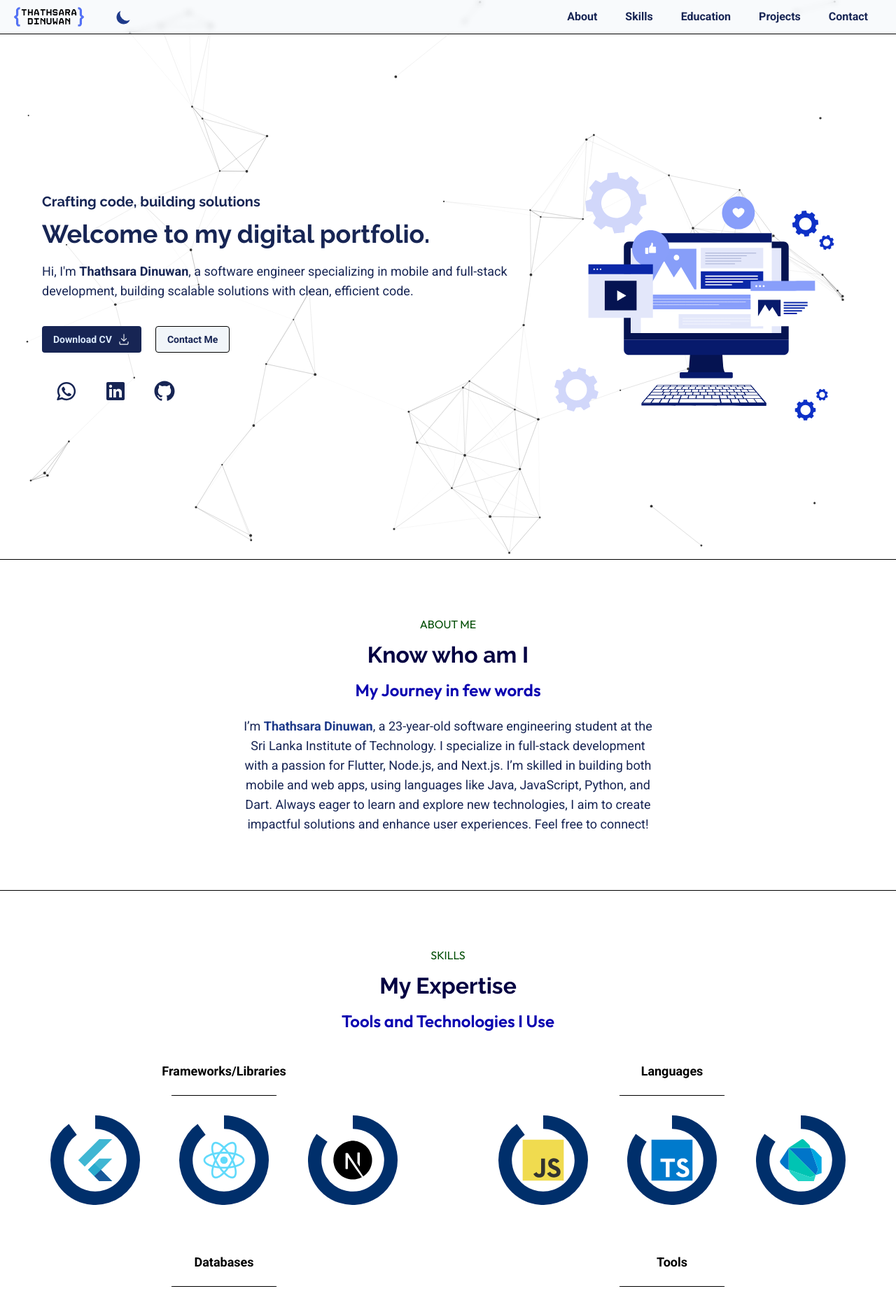
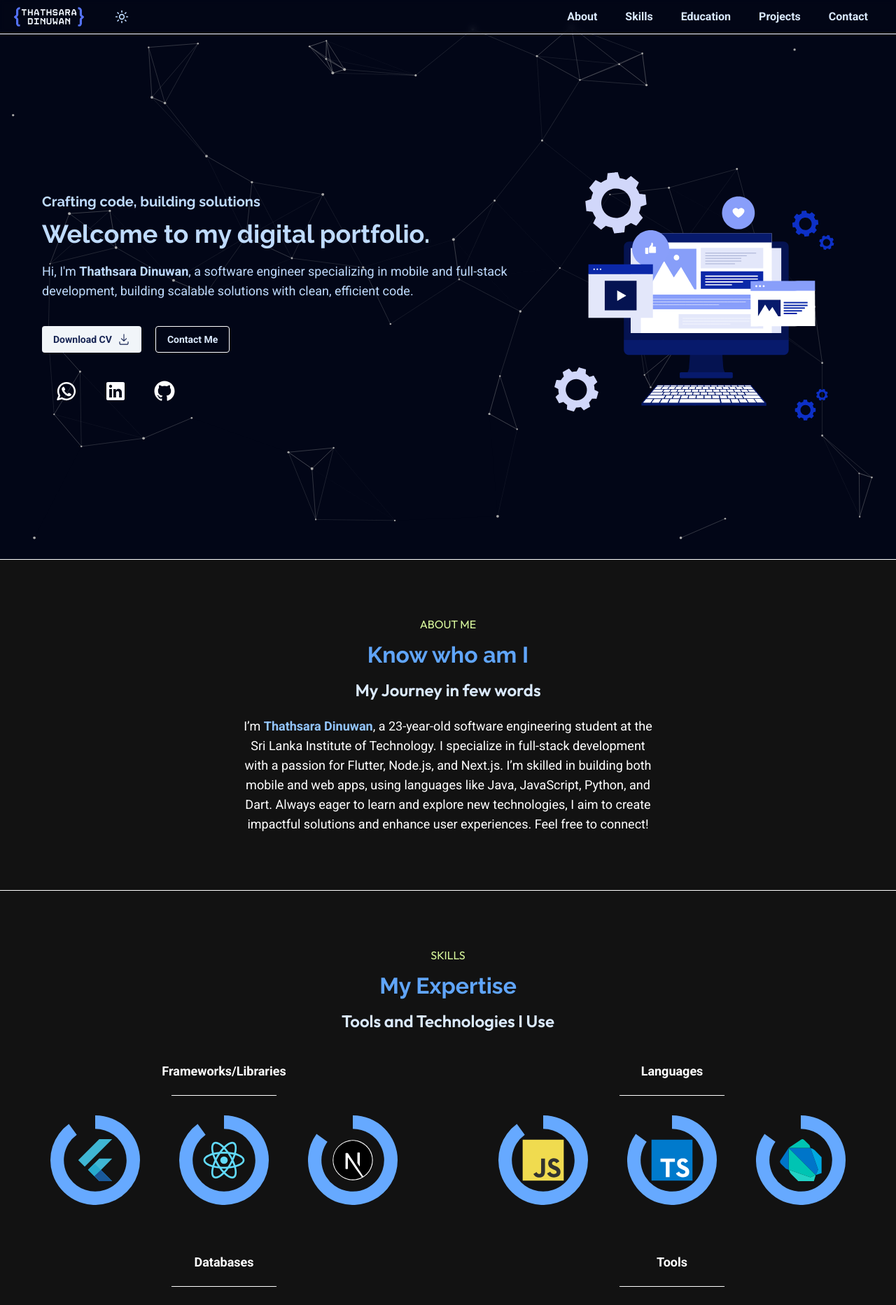
Before and after one commit to thathsaraDinu/portfolio-nextjs, a Next.js app: page / in a window 1280 px wide. Shown: the top 1865 px of the page at 70% size. Built offline with nearby package versions, Linux system fonts and the light colour scheme.

Commit message:
update theme provider

```diff
--- a/package.json
+++ b/package.json
@@ -17,6 +17,7 @@
     "lottie-react": "^2.4.0",
     "lucide-react": "^0.469.0",
     "next": "15.0.4",
+    "next-themes": "^0.4.4",
     "react": "19.0.0",
     "react-chartjs-2": "^5.2.0",
     "react-dom": "19.0.0",
--- a/src/app/globals.css
+++ b/src/app/globals.css
@@ -35,3 +35,7 @@ html {
   height: 100%;
   z-index: -1;
 }
+
+section {
+  @apply bg-transparent;
+}
--- a/src/app/layout.tsx
+++ b/src/app/layout.tsx
@@ -1,7 +1,6 @@
-import { ThemeProvider } from "@/context/theme-context";
+import { ThemeProvider } from "next-themes";
 import "./globals.css";
 import { Roboto } from "next/font/google";
-import { Suspense } from "react";
 
 const roboto = Roboto({
   subsets: ["latin"],
@@ -14,25 +13,21 @@ export default function RootLayout({
   children: React.ReactNode;
 }>) {
   return (
-    <html lang="en">
+    <html lang="en" suppressHydrationWarning>
       <head>
         <title>Thathsara Dinuwan Portfolio</title>
         <link rel="icon" href="/icons/logo-icon.webp" type="image/webp" />
       </head>
       <body className={roboto.className}>
-        <Suspense fallback={<Loader />}>
-          <ThemeProvider>{children}</ThemeProvider>
-        </Suspense>
+        <ThemeProvider
+          attribute="class"
+          defaultTheme="dark"
+          enableSystem
+          disableTransitionOnChange
+        >
+          <main> {children}</main>
+        </ThemeProvider>
       </body>
     </html>
   );
 }
-
-// components/Loader.tsx
-function Loader() {
-  return (
-    <div className="flex items-center justify-center h-screen bg-white">
-      <div className="w-10 h-10 border-4 border-t-4 border-gray-200 border-t-blue-500 rounded-full animate-spin"></div>
-    </div>
-  );
-}
--- a/src/app/page.tsx
+++ b/src/app/page.tsx
@@ -15,7 +15,7 @@ const Projects = dynamic(() => import("@/components/projects"));
 
 export default function Home() {
   return (
-    <div className=" bg-fixed bg-center bg-no-repeat bg-cover   dark:bg-fixed dark:bg-center dark:bg-no-repeat dark:bg-cover">
+    <div>
       <ParticlesComponent id="particles" />
       <NavBar />
       <hr className="max-w-screen-xl mx-auto dark:border-white border-black" />
--- a/src/components/navbar.tsx
+++ b/src/components/navbar.tsx
@@ -1,9 +1,10 @@
-"use client"
+"use client";
 
 import { useState, useEffect } from "react";
 import Image from "next/image";
-import { useTheme } from "@/context/theme-context";
+import { useTheme } from "next-themes";
 import Link from "next/link";
+import { Moon, Sun } from "lucide-react";
 
 export default function NavBar() {
   const [menuOpen, setMenuOpen] = useState(false);
@@ -42,7 +43,6 @@ export default function NavBar() {
       rootMargin: "0px",
       threshold: 0.5, // Trigger when at least 50% of the section is visible
     });
-
     // Observe each section
     const sections = document.querySelectorAll("section");
     sections.forEach((section) => observer.observe(section));
@@ -53,7 +53,7 @@ export default function NavBar() {
     };
   }, []);
 
-  const { toggleTheme } = useTheme();
+  const { theme, setTheme } = useTheme();
 
   return (
     <>
@@ -83,32 +83,17 @@ export default function NavBar() {
               </Link>
 
               <button
-                onClick={toggleTheme}
                 className="  hover:bg-gray-300 p-1 rounded-md dark:hover:bg-gray-800"
+                onClick={() => setTheme(theme === "dark" ? "light" : "dark")}
               >
-                <svg
-                  className="fill-blue-900 block dark:hidden"
-                  fill="currentColor"
-                  viewBox="0 0 20 20"
-                  height={25}
-                  width={25}
-                >
-                  <path d="M17.293 13.293A8 8 0 016.707 2.707a8.001 8.001 0 1010.586 10.586z"></path>
-                </svg>
-
-                <svg
-                  className="fill-yellow-300 hidden dark:block"
-                  fill="currentColor"
-                  viewBox="0 0 20 20"
-                  height={25}
-                  width={25}
-                >
-                  <path
-                    d="M10 2a1 1 0 011 1v1a1 1 0 11-2 0V3a1 1 0 011-1zm4 8a4 4 0 11-8 0 4 4 0 018 0zm-.464 4.95l.707.707a1 1 0 001.414-1.414l-.707-.707a1 1 0 00-1.414 1.414zm2.12-10.607a1 1 0 010 1.414l-.706.707a1 1 0 11-1.414-1.414l.707-.707a1 1 0 011.414 0zM17 11a1 1 0 100-2h-1a1 1 0 100 2h1zm-7 4a1 1 0 011 1v1a1 1 0 11-2 0v-1a1 1 0 011-1zM5.05 6.464A1 1 0 106.465 5.05l-.708-.707a1 1 0 00-1.414 1.414l.707.707zm1.414 8.486l-.707.707a1 1 0 01-1.414-1.414l.707-.707a1 1 0 011.414 1.414zM4 11a1 1 0 100-2H3a1 1 0 000 2h1z"
-                    fillRule="evenodd"
-                    clipRule="evenodd"
-                  ></path>
-                </svg>
+                {theme === "dark" ? (
+                  <Sun className="h-5 w-5" />
+                ) : theme === "light" ? (
+                  <Moon className="h-5 w-5" />
+                ) : (
+                  <></>
+                )}
+                <span className="sr-only">Toggle theme</span>
               </button>
             </div>
             <div
@@ -191,32 +176,17 @@ export default function NavBar() {
             </Link>
 
             <button
-              onClick={toggleTheme}
-              className=" hover:bg-gray-300 p-1 rounded-md dark:hover:bg-gray-800 group"
+              className="  hover:bg-gray-300 p-1 rounded-md dark:hover:bg-gray-800"
+              onClick={() => setTheme(theme === "dark" ? "light" : "dark")}
             >
-              <svg
-                className="fill-blue-900 block dark:hidden transform group-hover:rotate-[360deg] transition-all duration-500 ease-in-out"
-                fill="currentColor"
-                viewBox="0 0 20 20"
-                height={25}
-                width={25}
-              >
-                <path d="M17.293 13.293A8 8 0 016.707 2.707a8.001 8.001 0 1010.586 10.586z"></path>
-              </svg>
-
-              <svg
-                className="fill-yellow-300 hidden dark:block group-hover:rotate-[360deg] transition-all duration-500 ease-in-out"
-                fill="currentColor"
-                viewBox="0 0 20 20"
-                height={25}
-                width={25}
-              >
-                <path
-                  d="M10 2a1 1 0 011 1v1a1 1 0 11-2 0V3a1 1 0 011-1zm4 8a4 4 0 11-8 0 4 4 0 018 0zm-.464 4.95l.707.707a1 1 0 001.414-1.414l-.707-.707a1 1 0 00-1.414 1.414zm2.12-10.607a1 1 0 010 1.414l-.706.707a1 1 0 11-1.414-1.414l.707-.707a1 1 0 011.414 0zM17 11a1 1 0 100-2h-1a1 1 0 100 2h1zm-7 4a1 1 0 011 1v1a1 1 0 11-2 0v-1a1 1 0 011-1zM5.05 6.464A1 1 0 106.465 5.05l-.708-.707a1 1 0 00-1.414 1.414l.707.707zm1.414 8.486l-.707.707a1 1 0 01-1.414-1.414l.707-.707a1 1 0 011.414 1.414zM4 11a1 1 0 100-2H3a1 1 0 000 2h1z"
-                  fillRule="evenodd"
-                  clipRule="evenodd"
-                ></path>
-              </svg>
+              {theme === "dark" ? (
+                <Sun className="h-5 w-5" />
+              ) : theme === "light" ? (
+                <Moon className="h-5 w-5" />
+              ) : (
+                <></>
+              )}
+              <span className="sr-only">Toggle theme</span>
             </button>
           </div>
 
--- a/src/components/particles.tsx
+++ b/src/components/particles.tsx
@@ -1,8 +1,9 @@
 "use client";
+
 import Particles, { initParticlesEngine } from "@tsparticles/react";
 import { useEffect, useMemo } from "react";
 import { loadSlim } from "@tsparticles/slim"; // Install this package for slim configuration
-import { useTheme } from "@/context/theme-context"; // Import your theme context
+import { useTheme } from "next-themes";
 
 interface ParticlesComponentProps {
   id: string;
@@ -15,18 +16,12 @@ const ParticlesComponent = (props: ParticlesComponentProps): JSX.Element => {
   useEffect(() => {
     initParticlesEngine(async (engine) => {
       await loadSlim(engine);
-    }).then(() => {
-    });
+    }).then(() => {});
   }, []);
 
   // Dynamic particle options based on theme
   const options = useMemo(
     () => ({
-      background: {
-        color: {
-          value: theme === "dark" ? "#020617" : "#ffffff", // Dark or light background
-        },
-      },
       fpsLimit: 120,
       interactivity: {
         events: {
@@ -91,7 +86,13 @@ const ParticlesComponent = (props: ParticlesComponentProps): JSX.Element => {
     [theme] // Recompute options when the theme changes
   );
 
-  return <Particles id={props.id} options={options} />;
+  return (
+    <Particles
+      className="bg-slate-100 dark:bg-slate-950 -z-10"
+      id={props.id}
+      options={options}
+    />
+  );
 };
 
 export default ParticlesComponent;
--- /dev/null
+++ b/src/components/theme-provider.tsx
@@ -0,0 +1,16 @@
+"use client";
+
+import * as React from "react";
+const NextThemesProvider = dynamic(
+  () => import("next-themes").then((e) => e.ThemeProvider),
+  {
+    ssr: false,
+  }
+);
+
+import { type ThemeProviderProps } from "next-themes";
+import dynamic from "next/dynamic";
+
+export function ThemeProvider({ children, ...props }: ThemeProviderProps) {
+  return <NextThemesProvider {...props}>{children}</NextThemesProvider>;
+}
--- a/src/context/theme-context.tsx
+++ /dev/null
@@ -1,67 +0,0 @@
-"use client"
-
-import React, { createContext, useState, useEffect, useContext } from "react";
-import { ReactNode } from "react";
-
-// Define ThemeContext type
-interface ThemeContextProps {
-  theme: "dark" | "light";
-  toggleTheme: () => void;
-}
-
-// Create context with default values
-const ThemeContext = createContext<ThemeContextProps>({
-  theme: "dark",
-  toggleTheme: () => {},
-});
-
-// Define provider props
-interface ThemeProviderProps {
-  children: ReactNode;
-}
-
-export const ThemeProvider = ({ children }: ThemeProviderProps) => {
-  "use client";
-  const [theme, setTheme] = useState<"light" | "dark">(() => {
-    // Check for saved theme in localStorage or default to system preference
-    if (typeof window !== "undefined") {
-      const savedTheme = localStorage.getItem("theme");
-      if (savedTheme === "light" || savedTheme === "dark") {
-        return savedTheme;
-      }
-      const systemPreference = window.matchMedia("(prefers-color-scheme: dark)")
-        .matches
-        ? "dark"
-        : "light";
-      return systemPreference;
-    }
-    return "light";
-  });
-
-  useEffect(() => {
-    // Apply the theme class to the HTML element
-    document.documentElement.classList.add(theme);
-
-    return () => {
-      document.documentElement.classList.remove(theme);
-    };
-  }, [theme]);
-
-  const toggleTheme = () => {
-    const newTheme = theme === "light" ? "dark" : "light";
-    setTheme(newTheme);
-    document.documentElement.classList.remove(theme);
-    document.documentElement.classList.add(newTheme);
-    localStorage.setItem("theme", newTheme);
-  };
-
-  return (
-    <ThemeContext.Provider value={{ theme, toggleTheme }}>
-      {children}
-    </ThemeContext.Provider>
-  );
-};
-
-export const useTheme = () => useContext(ThemeContext);
-
-export default ThemeContext;
--- a/tailwind.config.ts
+++ b/tailwind.config.ts
@@ -22,7 +22,7 @@ export default {
       },
     },
   },
-  darkMode: "class", // Enables class-based dark mode
+  darkMode: ["class"],
   plugins: [
     function ({
       addComponents,
```
Also changed, not shown: src/components/skills.tsx (+2 -5 lines), 1 other file (tests, documents, lock files or other folders).
